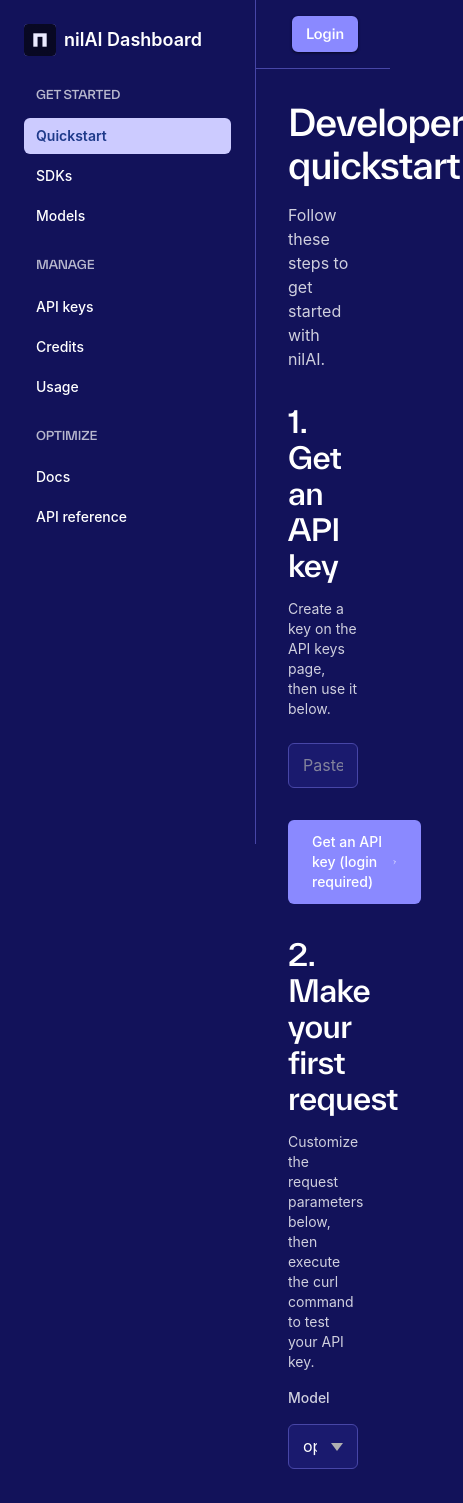
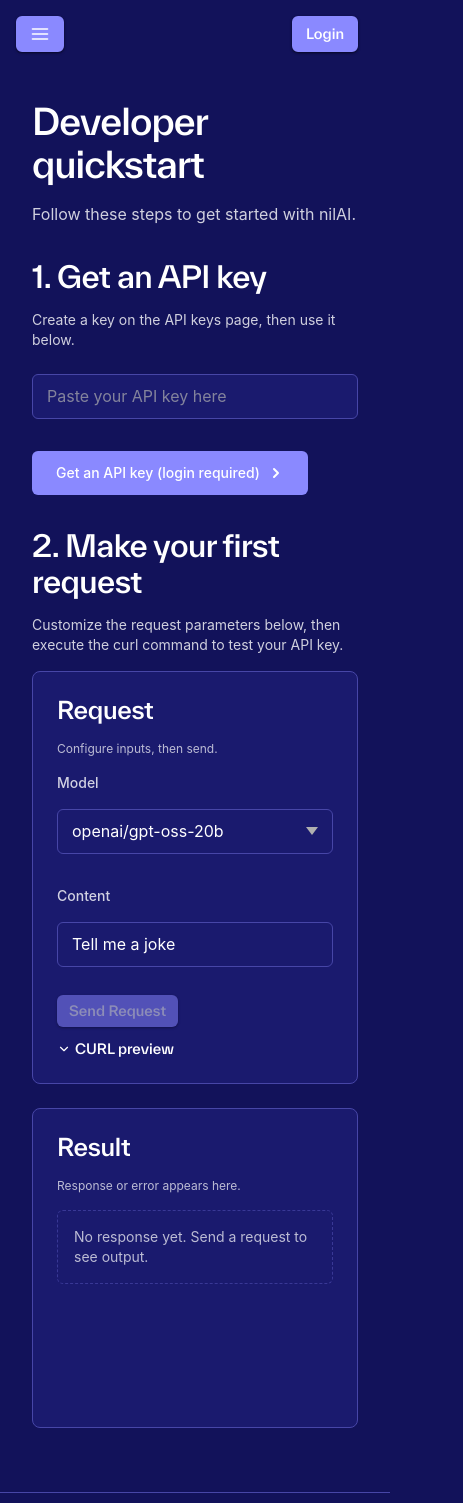
Before and after one commit to NillionNetwork/nilai-dashboard, a Next.js app: page / in a window 390 px wide. Shown: the top 1503 px of the page, 463 px wide, since content can reach past the window. Built offline with nearby package versions, Linux system fonts and the light colour scheme; no server answers.

Commit message:
feat: latest

```diff
--- a/src/app/_usage/page.tsx
+++ b/src/app/_usage/page.tsx
@@ -67,7 +67,7 @@
     return (
       <div className="min-h-screen" style={{ backgroundColor: 'var(--nillion-bg)' }}>
         <Sidebar />
-        <div className="ml-64">
+        <div className="md:ml-64">
           <Header />
           <main className="p-8">
             <div className="max-w-6xl">
@@ -96,7 +96,7 @@
   return (
     <div className="min-h-screen" style={{ backgroundColor: 'var(--nillion-bg)' }}>
       <Sidebar />
-      <div className="ml-64">
+      <div className="md:ml-64">
         <Header />
         <main className="p-8">
           <div className="max-w-6xl">
--- a/src/app/layout.tsx
+++ b/src/app/layout.tsx
@@ -1,6 +1,9 @@
 import type { Metadata } from 'next'
 import './globals.css'
 import PrivyProvider from '@/components/PrivyProvider'
+import Sidebar from '@/components/Sidebar'
+import Header from '@/components/Header'
+import Footer from '@/components/Footer'
 
 export const metadata: Metadata = {
   title: 'nilAI Dashboard',
@@ -23,7 +26,16 @@
       </head>
       <body suppressHydrationWarning>
         <PrivyProvider>
-          {children}
+          <div className="min-h-screen flex flex-col" style={{ backgroundColor: 'var(--nillion-bg)' }}>
+            <Sidebar />
+            <div className="md:ml-64 md:border-l md:border-l-[var(--nillion-border)] flex flex-col flex-1">
+              <Header />
+              <main className="px-8 pt-8 pb-16 flex-1">
+                {children}
+              </main>
+            </div>
+            <Footer />
+          </div>
         </PrivyProvider>
       </body>
     </html>
--- a/src/app/page.tsx
+++ b/src/app/page.tsx
@@ -1,23 +1,19 @@
 'use client'
 
-import { useState, useEffect, Suspense, useRef } from 'react'
+import { useState, useEffect, Suspense } from 'react'
 import { useSearchParams } from 'next/navigation'
 import Link from 'next/link'
 import ReactMarkdown from 'react-markdown'
 import remarkGfm from 'remark-gfm'
-import Sidebar from '@/components/Sidebar'
-import Header from '@/components/Header'
-import Footer from '@/components/Footer'
 import CodeBlock from '@/components/CodeBlock'
 
 function HomeContent() {
   const searchParams = useSearchParams()
   const [apiKey, setApiKey] = useState('')
-  const leftColumnRef = useRef<HTMLDivElement>(null)
-  const rightColumnRef = useRef<HTMLDivElement>(null)
   const [isExecuting, setIsExecuting] = useState(false)
   const [response, setResponse] = useState<any>(null)
   const [error, setError] = useState<string | null>(null)
+  const [showCurlPreview, setShowCurlPreview] = useState(false)
 
   // Editable curl parameters
   const [model, setModel] = useState('openai/gpt-oss-20b')
@@ -30,27 +26,6 @@
       setApiKey(decodeURIComponent(apiKeyParam))
     }
   }, [searchParams])
-
-  // Match right column height to left column height
-  useEffect(() => {
-    const updateHeight = () => {
-      if (leftColumnRef.current && rightColumnRef.current) {
-        const leftHeight = leftColumnRef.current.offsetHeight
-        rightColumnRef.current.style.height = `${leftHeight}px`
-      }
-    }
-
-    updateHeight()
-    window.addEventListener('resize', updateHeight)
-
-    // Also update when response changes
-    const timeoutId = setTimeout(updateHeight, 100)
-
-    return () => {
-      window.removeEventListener('resize', updateHeight)
-      clearTimeout(timeoutId)
-    }
-  }, [response, error, model, content])
 
   const apiUrl = 'https://api.nilai.nillion.network/v1/responses'
 
@@ -146,12 +121,7 @@
   })()
 
   return (
-    <div className="min-h-screen flex flex-col" style={{ backgroundColor: 'var(--nillion-bg)' }}>
-      <Sidebar />
-      <div className="ml-64 flex flex-col flex-1">
-        <Header />
-        <main className="p-8 flex-1">
-          <div className="max-w-4xl">
+    <div className="max-w-6xl">
       <h1 className="mb-2 text-white">
         Developer quickstart
       </h1>
@@ -217,7 +187,7 @@
                 </div>
               </div>
 
-              {/* Step 2: Execute curl */}
+              {/* Step 2: Make Request */}
               <div>
                 <h2 className="mb-4 text-white">
                   2. Make your first request
@@ -227,9 +197,19 @@
                 </p>
 
                 <div className="grid grid-cols-1 lg:grid-cols-2 gap-6">
-                  {/* Left column: Parameters and Code */}
-                  <div ref={leftColumnRef} className="space-y-4">
-                    <div className="space-y-4">
+                  <div
+                    className="rounded-lg p-6 min-h-[320px] h-full"
+                    style={{
+                      backgroundColor: 'var(--nillion-bg-secondary)',
+                      border: '1px solid var(--nillion-border)',
+                    }}
+                  >
+                    <div>
+                      <h3 className="text-base font-semibold text-white">Request</h3>
+                      <p className="text-xs text-white opacity-70 mt-1">Configure inputs, then send.</p>
+                    </div>
+
+                    <div className="mt-4 space-y-4">
                       <div>
                         <label className="block text-sm text-white opacity-80 mb-2">Model</label>
                         <select
@@ -269,50 +249,81 @@
                       </div>
                     </div>
 
-                    <CodeBlock enhanced={true} code={curlCommand} />
-                  </div>
-
-                  {/* Right column: Execute Button and Response */}
-                  <div ref={rightColumnRef} className="space-y-4 flex flex-col">
-                    {/* Execute Request Text and Button - always visible */}
-                    <div className="space-y-4 shrink-0">
-                      <p className="text-center text-white text-sm font-medium">Execute Request</p>
+                    <div className="mt-3 flex flex-col items-start gap-3">
                       <button
                         onClick={executeCurl}
                         disabled={isExecuting || !apiKey.trim()}
-                        className="w-full px-6 py-4 rounded-lg text-sm font-semibold transition-all duration-200 hover:scale-105 disabled:opacity-50 disabled:cursor-not-allowed disabled:hover:scale-100 relative overflow-hidden group"
+                        className="px-5 py-2.5 rounded-md text-sm font-semibold transition-opacity hover:opacity-90 disabled:opacity-50 disabled:cursor-not-allowed"
                         style={{
-                          background: 'linear-gradient(135deg, var(--nillion-primary) 0%, #3b82f6 100%)',
+                          backgroundColor: 'var(--nillion-primary)',
                           color: '#ffffff',
                           border: 'none',
-                          boxShadow: '0 4px 6px rgba(0, 0, 0, 0.1)',
                         }}
                       >
-                        <span className="relative z-10 flex items-center justify-center gap-2">
-                          {isExecuting ? (
-                            <>
-                              <svg className="animate-spin h-4 w-4" xmlns="http://www.w3.org/2000/svg" fill="none" viewBox="0 0 24 24">
-                                <circle className="opacity-25" cx="12" cy="12" r="10" stroke="currentColor" strokeWidth="4"></circle>
-                                <path className="opacity-75" fill="currentColor" d="M4 12a8 8 0 018-8V0C5.373 0 0 5.373 0 12h4zm2 5.291A7.962 7.962 0 014 12H0c0 3.042 1.135 5.824 3 7.938l3-2.647z"></path>
+                        {isExecuting ? 'Executing...' : 'Send Request'}
+                      </button>
+
+                      <button
+                        type="button"
+                        onClick={() => setShowCurlPreview((prev) => !prev)}
+                        className="inline-flex items-center gap-2 text-sm font-medium transition-opacity hover:opacity-90 focus:outline-none"
+                        style={{
+                          color: '#ffffff',
+                          backgroundColor: 'transparent',
+                          border: 'none',
+                          padding: 0,
+                          boxShadow: 'none',
+                          transform: 'none',
+                          appearance: 'none',
+                        }}
+                      >
+                        <svg
+                          width="14"
+                          height="14"
+                          viewBox="0 0 24 24"
+                          fill="none"
+                          stroke="currentColor"
+                          strokeWidth="2"
+                          strokeLinecap="round"
+                          strokeLinejoin="round"
+                          className={`transition-transform duration-200 ${showCurlPreview ? 'rotate-180' : ''}`}
+                        >
+                          <polyline points="6 9 12 15 18 9" />
                         </svg>
-                              Executing...
-                            </>
-                          ) : (
-                            <>
-                              <svg width="16" height="16" viewBox="0 0 24 24" fill="none" stroke="currentColor" strokeWidth="2" strokeLinecap="round" strokeLinejoin="round">
-                                <polygon points="5 3 19 12 5 21 5 3"></polygon>
-                              </svg>
-                              Send Request
-                            </>
+                        <span>CURL preview</span>
+                      </button>
+
+                      {showCurlPreview && (
+                        <div>
+                          <CodeBlock enhanced={true} code={curlCommand} />
+                        </div>
                       )}
-                        </span>
-                        <div className="absolute inset-0 bg-linear-to-r from-transparent via-white/20 to-transparent translate-x-full group-hover:translate-x-full transition-transform duration-700"></div>
-                      </button>
+                    </div>
                   </div>
 
-                    {/* Error Response - shown below button */}
+                  <div
+                    className="rounded-lg p-6 space-y-4 min-h-[320px] h-full"
+                    style={{
+                      backgroundColor: 'var(--nillion-bg-secondary)',
+                      border: '1px solid var(--nillion-border)',
+                    }}
+                  >
+                    <div>
+                      <h3 className="text-base font-semibold text-white">Result</h3>
+                      <p className="text-xs text-white opacity-70 mt-1">Response or error appears here.</p>
+                    </div>
+
+                    {!response && !error && (
+                      <div
+                        className="rounded-md p-4 text-sm text-white opacity-70"
+                        style={{ border: '1px dashed var(--nillion-border)' }}
+                      >
+                        No response yet. Send a request to see output.
+                      </div>
+                    )}
+
                     {error && (
-                      <div className="p-4 rounded-md flex-1 min-h-0 overflow-y-auto" style={{ backgroundColor: 'rgba(239, 68, 68, 0.1)', border: '1px solid rgba(239, 68, 68, 0.3)' }}>
+                      <div className="p-4 rounded-md overflow-y-auto" style={{ backgroundColor: 'rgba(239, 68, 68, 0.1)', border: '1px solid rgba(239, 68, 68, 0.3)' }}>
                         <p className="text-sm text-red-400 font-semibold mb-2">Error</p>
                         <p className="text-sm text-red-300">{error}</p>
                         {response && (
@@ -323,9 +334,8 @@
                       </div>
                     )}
 
-                    {/* Success Response - shown below button */}
                     {response && !error && (
-                      <div className="p-4 rounded-md flex-1 min-h-0 overflow-y-auto" style={{ backgroundColor: 'rgba(34, 197, 94, 0.1)', border: '1px solid rgba(34, 197, 94, 0.3)' }}>
+                      <div className="p-4 rounded-md overflow-y-auto" style={{ backgroundColor: 'rgba(34, 197, 94, 0.1)', border: '1px solid rgba(34, 197, 94, 0.3)' }}>
                         <p className="text-sm text-green-400 font-semibold mb-3">Response</p>
                         <div className="text-sm text-white">
                           <ReactMarkdown
@@ -373,26 +383,14 @@
               </div>
       </div>
     </div>
-        </main>
-        <Footer />
-      </div>
-    </div>
   )
 }
 
 export default function Home() {
   return (
     <Suspense fallback={
-      <div className="min-h-screen flex flex-col" style={{ backgroundColor: 'var(--nillion-bg)' }}>
-        <Sidebar />
-        <div className="ml-64 flex flex-col flex-1">
-          <Header />
-          <main className="p-8 flex-1">
       <div className="max-w-4xl">
         <p className="text-white opacity-80">Loading...</p>
-            </div>
-          </main>
-        </div>
       </div>
     }>
       <HomeContent />
--- a/src/components/Footer.tsx
+++ b/src/components/Footer.tsx
@@ -2,7 +2,10 @@
 
 export default function Footer() {
   return (
-    <footer className="border-t" style={{ backgroundColor: 'var(--nillion-bg)', borderColor: 'var(--nillion-border)' }}>
+    <footer
+      className="relative z-20 border-t"
+      style={{ backgroundColor: 'var(--nillion-bg)', borderColor: 'var(--nillion-border)' }}
+    >
       <div className="px-8 py-6">
         <div className="flex flex-col md:flex-row justify-between items-start md:items-center gap-6">
           {/* Left Section: Logo, Copyright, Policy Links */}
--- a/src/components/Header.tsx
+++ b/src/components/Header.tsx
@@ -19,7 +19,7 @@
   }
 
   return (
-    <header className="sticky top-0 z-10 group" style={{ backgroundColor: 'var(--nillion-bg)', borderBottom: '1px solid var(--nillion-border)' }}>
+    <header className="sticky top-0 z-10 group" style={{ backgroundColor: 'var(--nillion-bg)' }}>
       <div className="px-8 py-4 flex items-center justify-end">
         <div className="flex items-center gap-4">
           {authenticated && (
--- a/src/components/Sidebar.tsx
+++ b/src/components/Sidebar.tsx
@@ -1,5 +1,6 @@
 'use client'
 
+import { useEffect, useState } from 'react'
 import Link from 'next/link'
 import { usePathname } from 'next/navigation'
 
@@ -21,7 +22,7 @@
     ],
   },
   {
-    section: 'OPTIMIZE',
+    section: 'LEARN',
     items: [
       { name: 'Docs', href: 'https://docs.nillion.com/blind-computer/build/llms/overview', external: true },
       { name: 'API reference', href: 'https://api.nilai.nillion.network/docs', external: true },
@@ -31,10 +32,82 @@
 
 export default function Sidebar() {
   const pathname = usePathname()
+  const [isOpen, setIsOpen] = useState(false)
+  const [isDesktop, setIsDesktop] = useState(false)
+
+  useEffect(() => {
+    setIsOpen(false)
+  }, [pathname])
+
+  useEffect(() => {
+    const mediaQuery = window.matchMedia('(min-width: 768px)')
+    const syncLayout = () => {
+      const desktop = mediaQuery.matches
+      setIsDesktop(desktop)
+      if (desktop) {
+        setIsOpen(false)
+      }
+    }
+
+    syncLayout()
+
+    mediaQuery.addEventListener('change', syncLayout)
+    return () => mediaQuery.removeEventListener('change', syncLayout)
+  }, [])
 
   return (
-    <div className="fixed left-0 top-0 h-full w-64 overflow-y-auto" style={{ backgroundColor: 'var(--nillion-bg)', borderRight: '1px solid var(--nillion-border)' }}>
+    <>
+      {!isDesktop && !isOpen && (
+        <button
+          type="button"
+          aria-label="Open navigation menu"
+          aria-expanded={isOpen}
+          onClick={() => setIsOpen(true)}
+          className="fixed left-4 top-4 z-50 rounded-md p-2"
+          style={{ backgroundColor: 'var(--nillion-primary)' }}
+        >
+          <svg width="20" height="20" viewBox="0 0 24 24" fill="none" stroke="white" strokeWidth="2" strokeLinecap="round" strokeLinejoin="round">
+            <line x1="3" y1="6" x2="21" y2="6" />
+            <line x1="3" y1="12" x2="21" y2="12" />
+            <line x1="3" y1="18" x2="21" y2="18" />
+          </svg>
+        </button>
+      )}
+
+      {!isDesktop && isOpen && (
+        <button
+          type="button"
+          aria-label="Close navigation overlay"
+          onClick={() => setIsOpen(false)}
+          className="fixed inset-0 z-40"
+          style={{ backgroundColor: 'rgba(0, 0, 0, 0.45)' }}
+        />
+      )}
+
+      <aside
+        className={`fixed left-0 top-0 h-full w-64 overflow-y-auto transform transition-transform duration-200 z-50 md:z-10 ${
+          isOpen ? 'translate-x-0' : '-translate-x-full md:translate-x-0'
+        }`}
+        style={{ backgroundColor: 'var(--nillion-bg)' }}
+      >
         <div className="p-6">
+          {!isDesktop && (
+            <div className="flex justify-end mb-4">
+              <button
+                type="button"
+                aria-label="Close navigation menu"
+                onClick={() => setIsOpen(false)}
+                className="rounded-md p-2"
+                style={{ backgroundColor: 'var(--nillion-primary)' }}
+              >
+                <svg width="16" height="16" viewBox="0 0 24 24" fill="none" stroke="white" strokeWidth="2" strokeLinecap="round" strokeLinejoin="round">
+                  <line x1="18" y1="6" x2="6" y2="18" />
+                  <line x1="6" y1="6" x2="18" y2="18" />
+                </svg>
+              </button>
+            </div>
+          )}
+
           <div className="flex items-center gap-2 mb-8">
             <div className="w-8 h-8 rounded flex items-center justify-center overflow-hidden" style={{ backgroundColor: 'var(--nillion-primary)' }}>
               <img
@@ -69,10 +142,12 @@
                             backgroundColor: 'var(--nillion-primary-lightest)',
                             color: '#1e3a8a',
                             fontWeight: '600',
+                            textDecoration: 'none',
                           }
                         : {
                             color: '#ffffff',
                             backgroundColor: 'transparent',
+                            textDecoration: 'none',
                           }
 
                       const linkProps = item.external
@@ -90,18 +165,21 @@
                           {item.external ? (
                             <a
                               {...linkProps}
-                            className="block px-3 py-2 rounded-md text-sm font-medium transition-colors"
+                              className="block px-3 py-2 rounded-md text-sm font-medium transition-colors no-underline hover:no-underline"
                               style={linkStyle}
+                              onClick={() => setIsOpen(false)}
                               onMouseEnter={(e) => {
                                 if (!isActive) {
                                   e.currentTarget.style.backgroundColor = 'rgba(138, 137, 255, 0.1)'
                                   e.currentTarget.style.color = '#ffffff'
+                                  e.currentTarget.style.textDecoration = 'none'
                                 }
                               }}
                               onMouseLeave={(e) => {
                                 if (!isActive) {
                                   e.currentTarget.style.backgroundColor = 'transparent'
                                   e.currentTarget.style.color = '#ffffff'
+                                  e.currentTarget.style.textDecoration = 'none'
                                 }
                               }}
                             >
@@ -110,18 +188,21 @@
                           ) : (
                             <Link
                               {...linkProps}
-                            className="block px-3 py-2 rounded-md text-sm font-medium transition-colors"
+                              className="block px-3 py-2 rounded-md text-sm font-medium transition-colors no-underline hover:no-underline"
                               style={linkStyle}
+                              onClick={() => setIsOpen(false)}
                               onMouseEnter={(e) => {
                                 if (!isActive) {
                                   e.currentTarget.style.backgroundColor = 'rgba(138, 137, 255, 0.1)'
                                   e.currentTarget.style.color = '#ffffff'
+                                  e.currentTarget.style.textDecoration = 'none'
                                 }
                               }}
                               onMouseLeave={(e) => {
                                 if (!isActive) {
                                   e.currentTarget.style.backgroundColor = 'transparent'
                                   e.currentTarget.style.color = '#ffffff'
+                                  e.currentTarget.style.textDecoration = 'none'
                                 }
                               }}
                             >
@@ -136,6 +217,7 @@
             ))}
           </nav>
         </div>
-    </div>
+      </aside>
+    </>
   )
 }
```
Also changed, not shown: src/app/api-keys/page.tsx (+4 -25 lines), src/app/credits/page.tsx (+3 -33 lines), src/app/models/page.tsx (+0 -13 lines), src/app/sdks/page.tsx (+0 -12 lines), src/app/usage/page.tsx (+8 -38 lines), 1 other file (tests, documents, lock files or other folders). Lines whose indentation alone changed are shown as unchanged.
